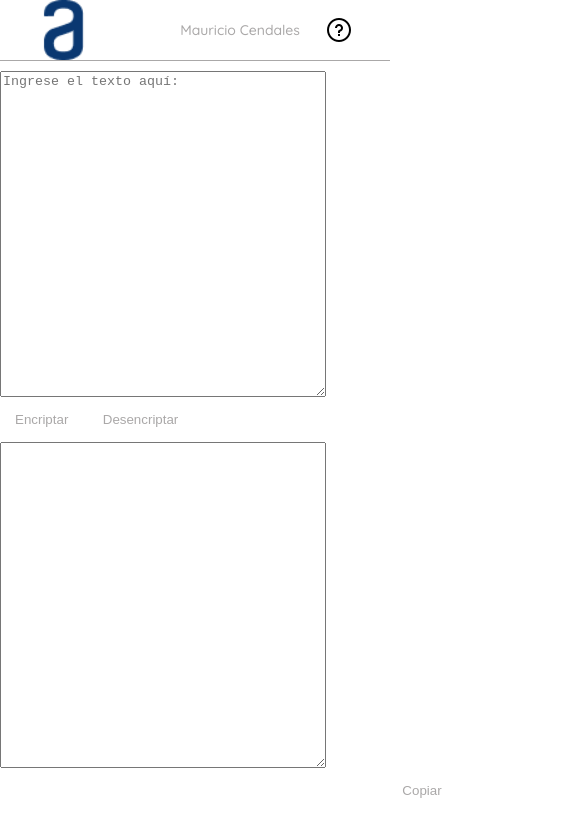
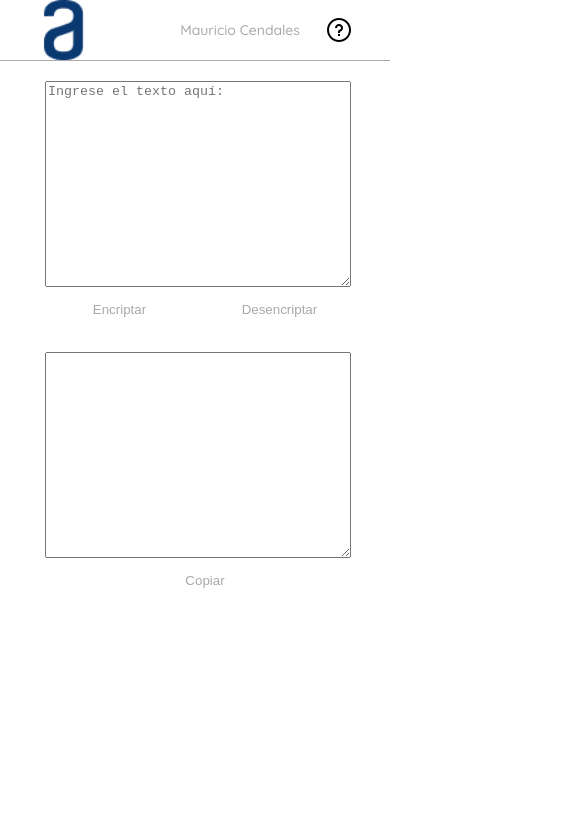
Before and after one commit to malexcdl/aluraChallengeOne, a plain HTML site: page index.html in a window 390 px wide. Shown: the top 836 px of the page, 585 px wide, since content can reach past the window. Drawn offline with Linux system fonts and the light colour scheme.

Commit message:
Diseño, Funcionalidad y Responsive Ok

```diff
--- a/index.html
+++ b/index.html
@@ -43,18 +43,18 @@
             class="input-texto"
             placeholder="Ingrese el texto aquí: "
           ></textarea>
-          <div class="botones">
-            <button class="boton" onclick="btnEncriptar()">
-              Encriptar
-            </button>
-            <button class="boton" onclick="btnDesencriptar()">
+          <div class="botones1">
+            <button class="boton" onclick="botonEncriptar()">Encriptar</button>
+            <button class="boton" onclick="botonDesencriptar()">
               Desencriptar
             </button>
           </div>
         </section>
         <section class="section2">
           <textarea class="mensaje"></textarea>
-          <button class="boton" onclick="copiar()">Copiar</button>
+          <div class="botones2">
+            <button class="boton" onclick="copiar()">Copiar</button>
+          </div>
         </section>
       </div>
     </main>
--- a/script.js
+++ b/script.js
@@ -1,20 +1,13 @@
 const inputTexto = document.querySelector(".input-texto");
 const mensaje = document.querySelector(".mensaje");
 
-// La letra "e" es convertida para "enter"
-// La letra "i" es convertida para "imes"
-// La letra "a" es convertida para "ai"
-// La letra "o" es convertida para "ober"
-// La letra "u" es convertida para "ufat"
-
-function btnEncriptar() {
+function botonEncriptar() {
   const textoEncriptado = encriptar(inputTexto.value);
   mensaje.value = textoEncriptado;
-  mensaje.style.backgroundImage = "none";
   inputTexto.value = "";
 }
 
-function btnDesencriptar() {
+function botonDesencriptar() {
   const textoDesencriptado = desencriptar(inputTexto.value);
   mensaje.value = textoDesencriptado;
   mensaje.style.backgroundImage = "none";
@@ -67,5 +60,5 @@ function copiar() {
   mensaje.select();
   navigator.clipboard.writeText(mensaje.value);
   mensaje.value = "";
-  alert("Texto copiado");
+  alert("El texto se ha copiado");
 }
--- a/style.css
+++ b/style.css
@@ -68,6 +68,11 @@
     display: flex;
   }
 
+  main{
+    display: flex;
+    justify-content: center;
+  }
+
   .main-container {
     display: flex;
     width: 100vh;
@@ -77,12 +82,16 @@
     display: flex;
     flex: 1;
     flex-direction: column;
+    padding: 10px;
   }
   .section1 textarea, .section2 textarea{
     width: 100%;
     height: 100%;
   }
-
+  .botones1{
+    display: flex;
+    justify-content: space-around;
+  }
   .boton{
     background-color: var(--white);
     color: var(--light-gray);
@@ -96,6 +105,10 @@
     border: 1px solid var(--light-smooth-blue);
     color: var(--light-smooth-blue);
   }
+  .botones2{
+    display: flex;
+    justify-content: center;
+  }
   @media (max-width: 640px) {
     .navbar-izq ul {
       display: none;
@@ -106,9 +119,13 @@
     .main-container {
       display: flex;
       flex-direction: column;
+      width: 320px;
     }
     .section1 textarea, .section2 textarea{
+      width: 100%;
+      height: 200px;
+    }
+    .botones1, .botones2{
       width: 320px;
-      height: 320px;
     }
   }
```
